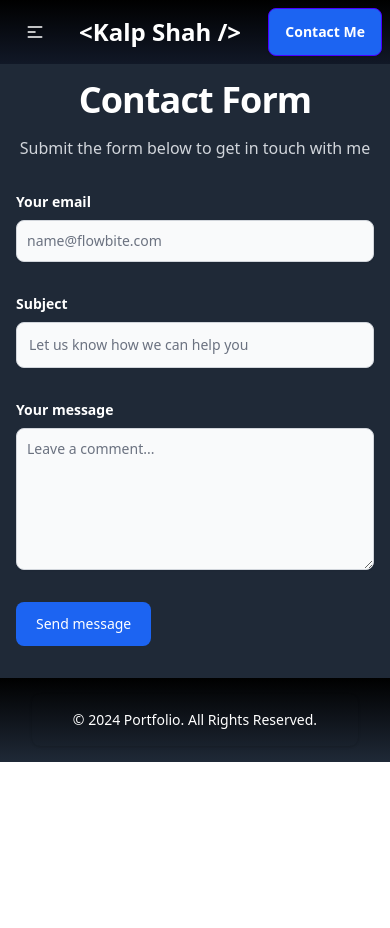
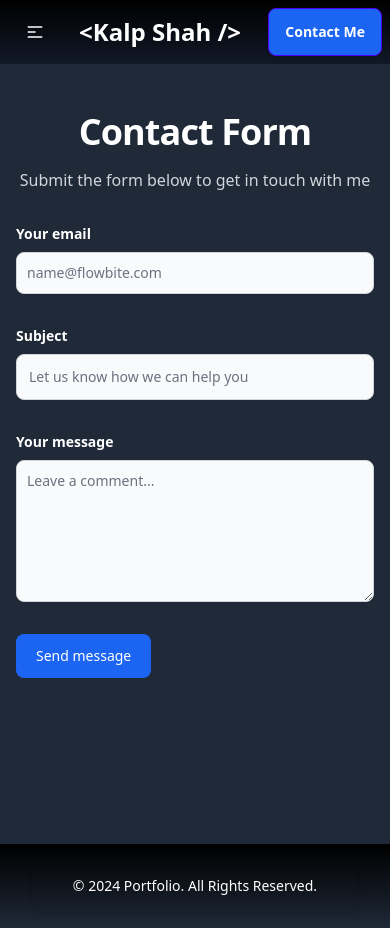
Before and after one commit to kalp234/Personal-Portfolio, a React (Vite) app: page /contact-me in a window 390 px wide. Before the commit the page ends 844 px from the top, so only its background shows below. Built offline with nearby package versions, Linux system fonts and the light colour scheme.

Commit message:
Update Contact.jsx

```diff
--- a/src/components/Contact/Contact.jsx
+++ b/src/components/Contact/Contact.jsx
@@ -4,9 +4,9 @@ import Footer from '../Footer/Footer'
 function Contact() {
   return (
     <>
-    <div name="Contact" className='bg-gray-800'>
+    <div name="Contact" className='bg-gray-800 h-screen md:h-full'>
 
-<section class="bg-gray-800 lg:pt-6 pt-12">
+<section class="bg-gray-800 lg:pt-6 pt-20">
   <div class="py-8 lg:py-16 px-4 mx-auto max-w-screen-md">
       <h2 class="mb-4 text-4xl tracking-tight font-bold text-center text-white">Contact Form</h2>
       <p class="mb-8 lg:mb-10 font-light text-center text-gray-300 sm:text-xl">Submit the form below to get in touch with me</p>
```
